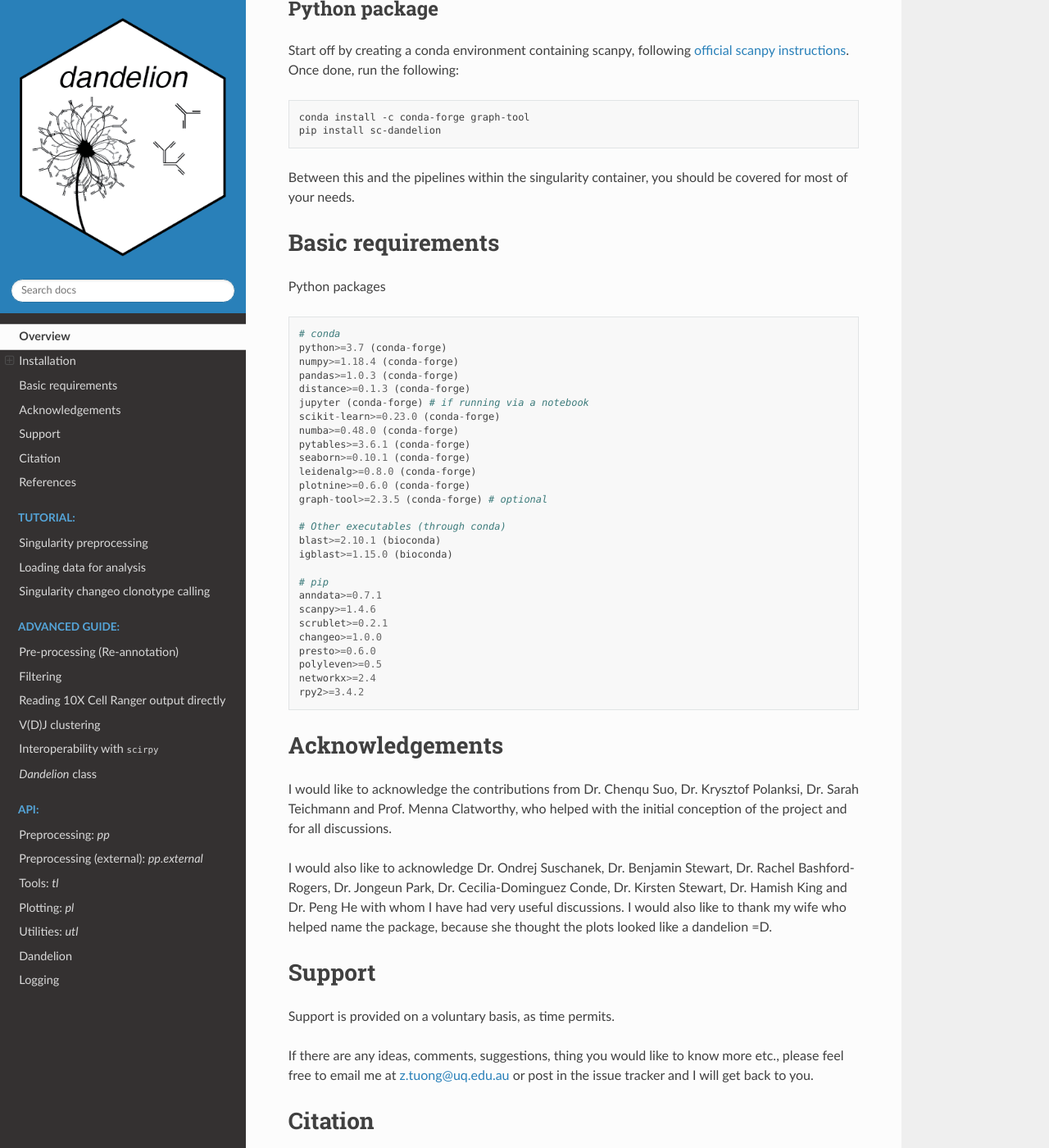
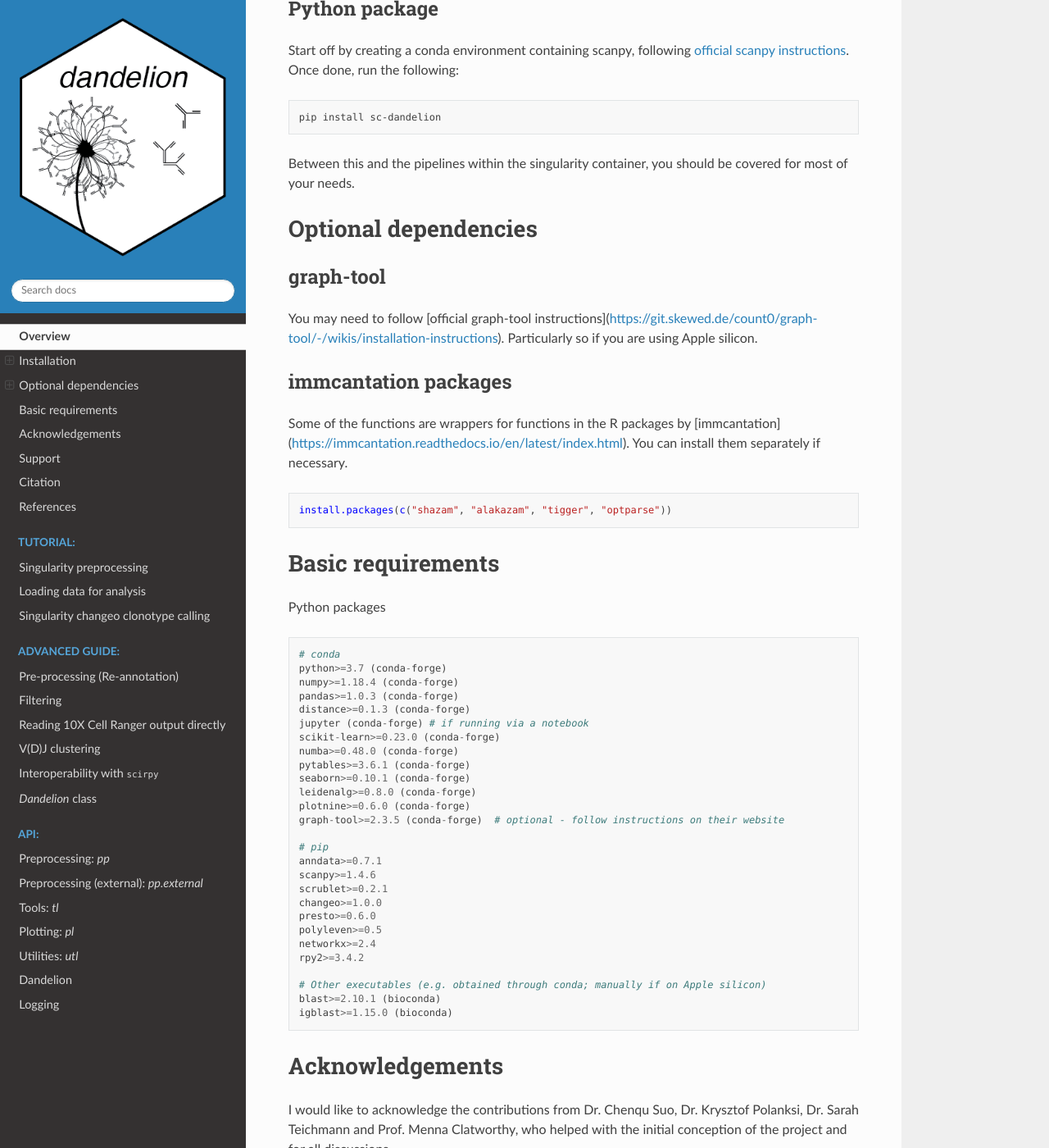
Before and after one commit to zktuong/dandelion, a Sphinx documentation site: the page built from docs/README.rst, in a window 1280 px wide and 1400 px high, scrolled down 2448 px. Shown: the whole window at 82% size. Built offline with Sphinx 7.4.7 and the Read the Docs theme 2.0.0, drawn with Linux system fonts in a browser that asks for light colours; pages that are not in the unit, such as notebooks, are missing from menus; the version number could not be read and is left out.

Commit message:
update readmes

```diff
--- a/docs/README.rst
+++ b/docs/README.rst
@@ -68,12 +68,27 @@ Once done, run the following:
 
 .. code:: bash
 
-    conda install -c conda-forge graph-tool
     pip install sc-dandelion
 
 
 Between this and the pipelines within the singularity container, you
 should be covered for most of your needs.
+
+Optional dependencies
+---------------------
+
+graph-tool
+~~~~~~~~~~
+You may need to follow [official graph-tool instructions](https://git.skewed.de/count0/graph-tool/-/wikis/installation-instructions). Particularly so if you are using Apple silicon.
+
+immcantation packages
+~~~~~~~~~~~~~~~~~~~~~
+Some of the functions are wrappers for functions in the R packages by [immcantation](https://immcantation.readthedocs.io/en/latest/index.html). You can install them separately if necessary.
+
+.. code:: r
+
+       install.packages(c("shazam", "alakazam", "tigger", "optparse"))
+
 
 Basic requirements
 ------------------
@@ -94,11 +109,7 @@ Python packages
     seaborn>=0.10.1 (conda-forge)
     leidenalg>=0.8.0 (conda-forge)
     plotnine>=0.6.0 (conda-forge)
-    graph-tool>=2.3.5 (conda-forge) # optional
-
-    # Other executables (through conda)
-    blast>=2.10.1 (bioconda)
-    igblast>=1.15.0 (bioconda)
+    graph-tool>=2.3.5 (conda-forge)  # optional - follow instructions on their website
 
     # pip
     anndata>=0.7.1
@@ -109,6 +120,10 @@ Python packages
     polyleven>=0.5
     networkx>=2.4
     rpy2>=3.4.2
+
+    # Other executables (e.g. obtained through conda; manually if on Apple silicon)
+    blast>=2.10.1 (bioconda)
+    igblast>=1.15.0 (bioconda)
 
 
 Acknowledgements
```
Also changed, not shown: README.md (+18 -7 lines).
